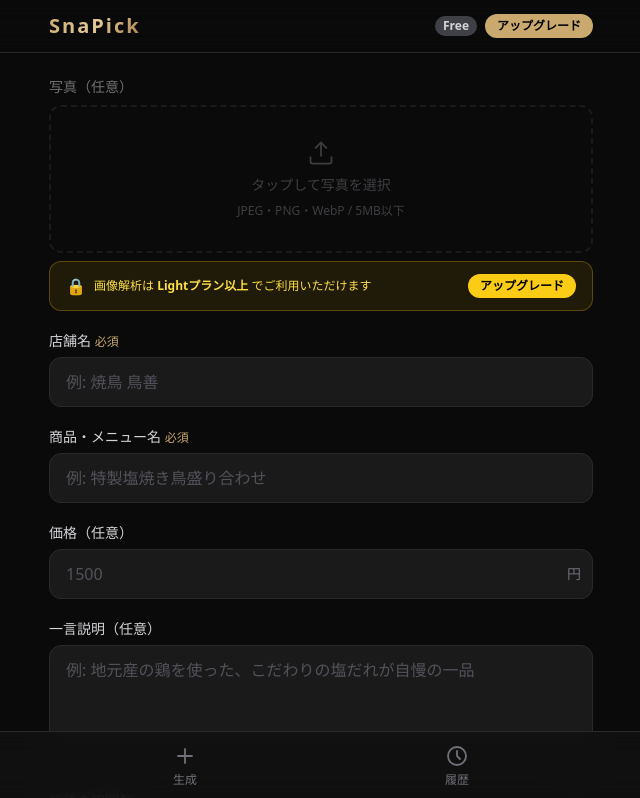
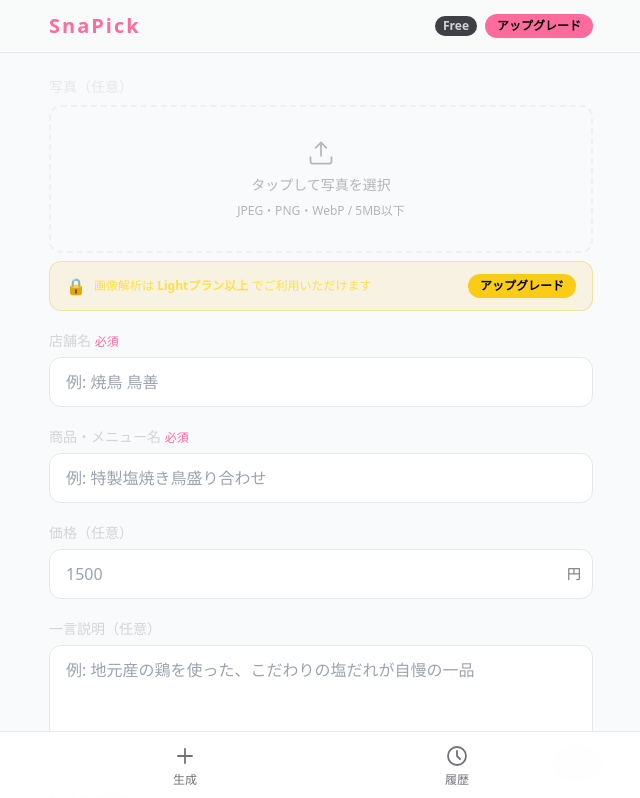
Before and after one commit to king-ai719/sns-post, a Next.js app: page /generate in a window 1280 px wide. Shown: the top 798 px of the page, without its empty margins (319-959 px from the left). Built offline with nearby package versions, Linux system fonts and the light colour scheme; no server answers.

Commit message:
design: switch to light pink theme

```diff
--- a/src/app/globals.css
+++ b/src/app/globals.css
@@ -8,29 +8,28 @@
     -webkit-tap-highlight-color: transparent;
   }
   body {
-    background-color: #0A0A0A;
+    background-color: #F9FAFB;
     min-height: 100dvh;
+    color: #111827;
   }
 }
 
 @layer components {
   .text-gold {
-    background: linear-gradient(135deg, #C9A96E 0%, #E2C89A 50%, #A67C42 100%);
-    -webkit-background-clip: text;
-    -webkit-text-fill-color: transparent;
-    background-clip: text;
+    color: #FF6B9D;
+    font-weight: 800;
   }
   .card {
-    @apply bg-surface-1 border border-surface-border rounded-2xl;
+    @apply bg-white border border-surface-border rounded-2xl shadow-sm;
   }
   .btn-primary {
-    @apply bg-brand text-black font-semibold rounded-xl px-6 py-3 hover:bg-brand-light transition-colors duration-200 disabled:opacity-40 disabled:cursor-not-allowed;
+    @apply bg-brand text-white font-semibold rounded-xl px-6 py-3 hover:bg-brand-dark transition-colors duration-200 disabled:opacity-40 disabled:cursor-not-allowed;
   }
   .input {
-    @apply bg-surface-2 border border-surface-border text-white rounded-xl px-4 py-3 placeholder:text-zinc-600 focus:outline-none focus:border-brand transition-colors duration-200 w-full;
+    @apply bg-white border border-surface-border text-gray-900 rounded-xl px-4 py-3 placeholder:text-gray-400 focus:outline-none focus:border-brand transition-colors duration-200 w-full;
   }
   .shimmer {
-    background: linear-gradient(90deg, #1A1A1A 25%, #242424 50%, #1A1A1A 75%);
+    background: linear-gradient(90deg, #F3F4F6 25%, #E5E7EB 50%, #F3F4F6 75%);
     background-size: 200% 100%;
     animation: shimmer 1.5s infinite;
   }
--- a/tailwind.config.js
+++ b/tailwind.config.js
@@ -5,16 +5,16 @@ module.exports = {
     extend: {
       colors: {
         brand: {
-          DEFAULT: '#C9A96E',
-          light: '#E2C89A',
-          dark: '#A67C42',
+          DEFAULT: '#FF6B9D',
+          light: '#FF9BBD',
+          dark: '#E85A8A',
         },
         surface: {
-          DEFAULT: '#0A0A0A',
-          1: '#111111',
-          2: '#1A1A1A',
-          3: '#242424',
-          border: '#2A2A2A',
+          DEFAULT: '#F9FAFB',
+          1: '#FFFFFF',
+          2: '#F3F4F6',
+          3: '#E5E7EB',
+          border: '#E5E7EB',
         },
       },
     },
```
